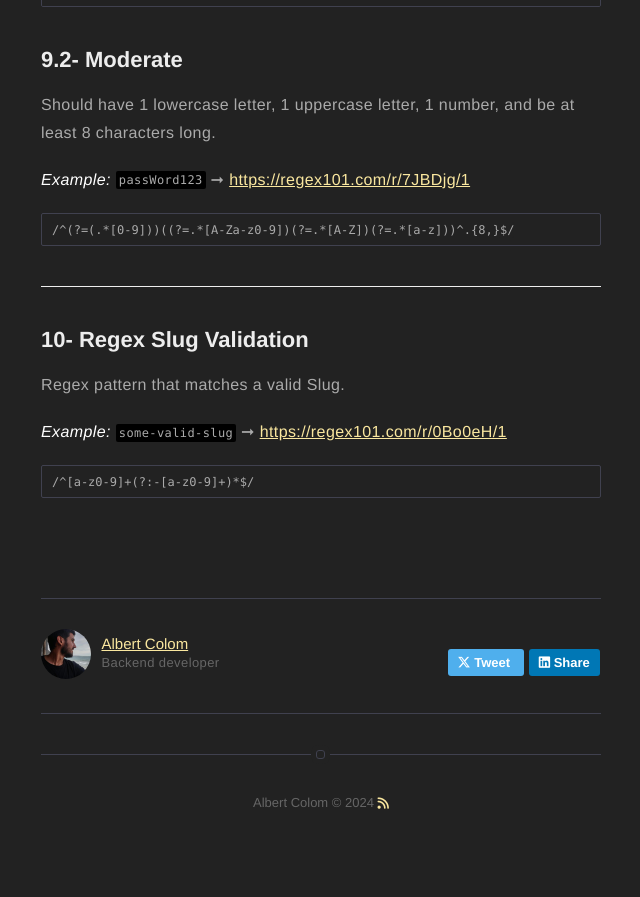
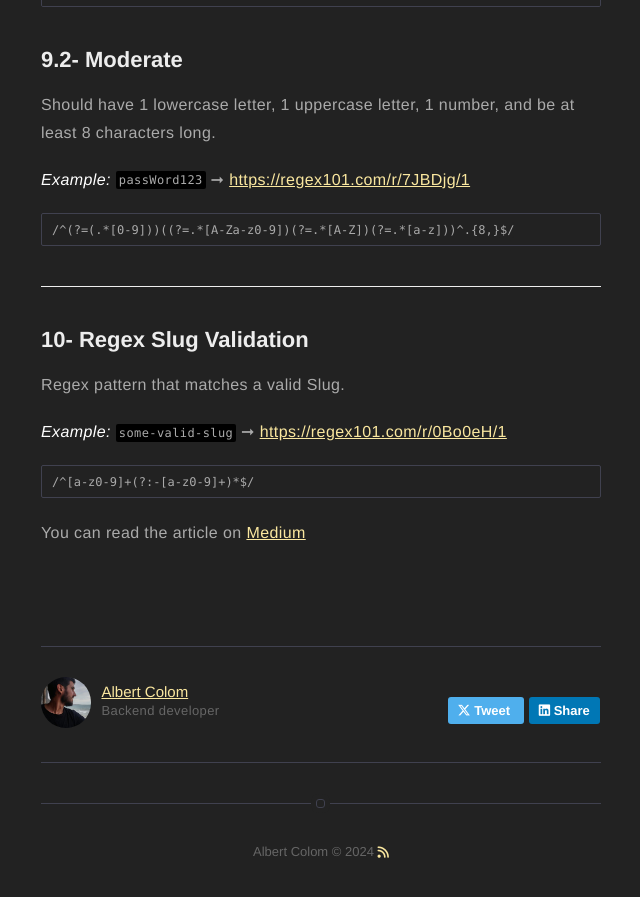
Before and after one commit to albertcolom/albertcolom.github.io, a Jekyll site: the page built from _posts/2023-11-10-top-10-most-used-regex-patterns.markdown, in a window 1280 px wide and 900 px high, scrolled down 4642 px. Shown: the top 897 px of the window, without its empty margins (319-959 px from the left). Built offline with Jekyll 4.4.1, drawn with Linux system fonts in a browser that asks for light colours; nearby versions of some CDN libraries; before the commit the page ends 5493 px from its top, so only the background shows below that.

Commit message:
Add related medium article

````diff
--- a/_posts/2023-11-10-top-10-most-used-regex-patterns.markdown
+++ b/_posts/2023-11-10-top-10-most-used-regex-patterns.markdown
@@ -209,3 +209,5 @@ Regex pattern that matches a valid Slug.
 ```
 /^[a-z0-9]+(?:-[a-z0-9]+)*$/
 ```
+
+You can read the article on [Medium](https://medium.com/gitconnected/top-10-most-used-regex-patterns-8c8372e50327){:target="_blank"}
````
